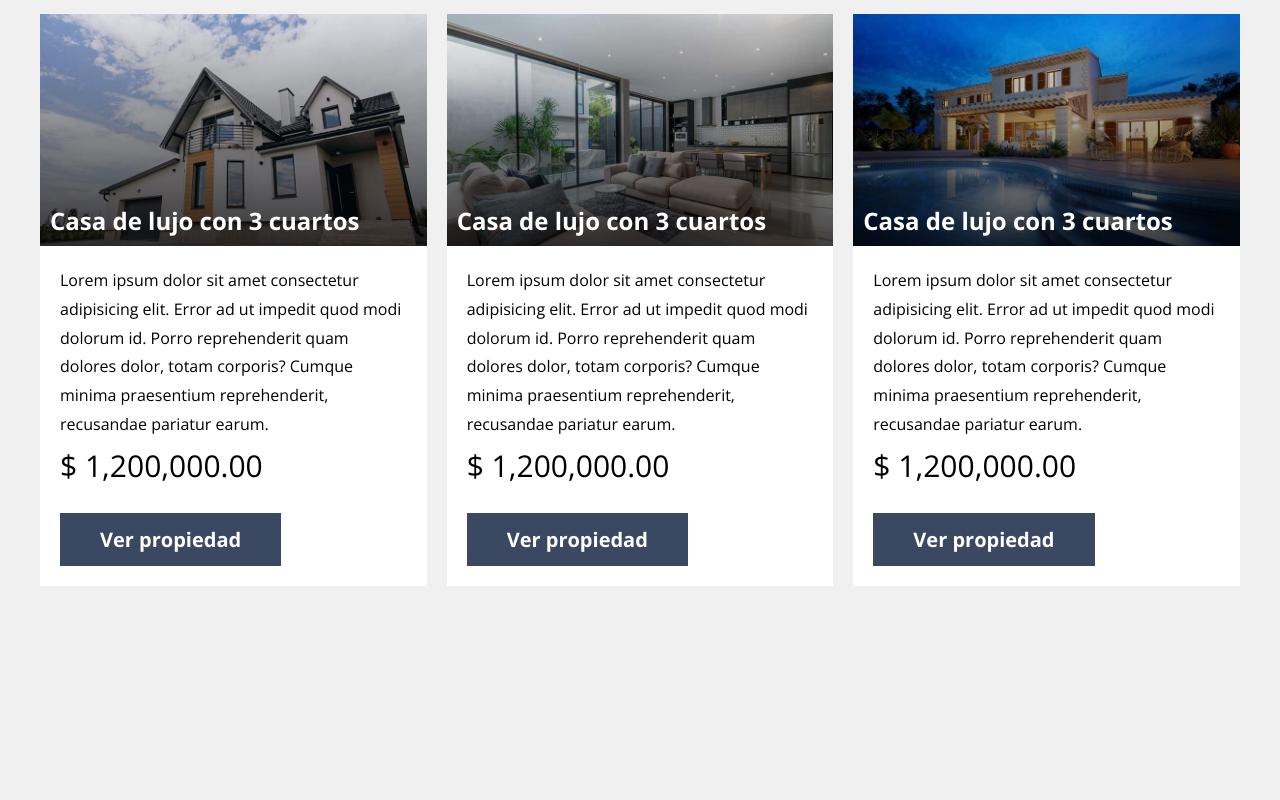
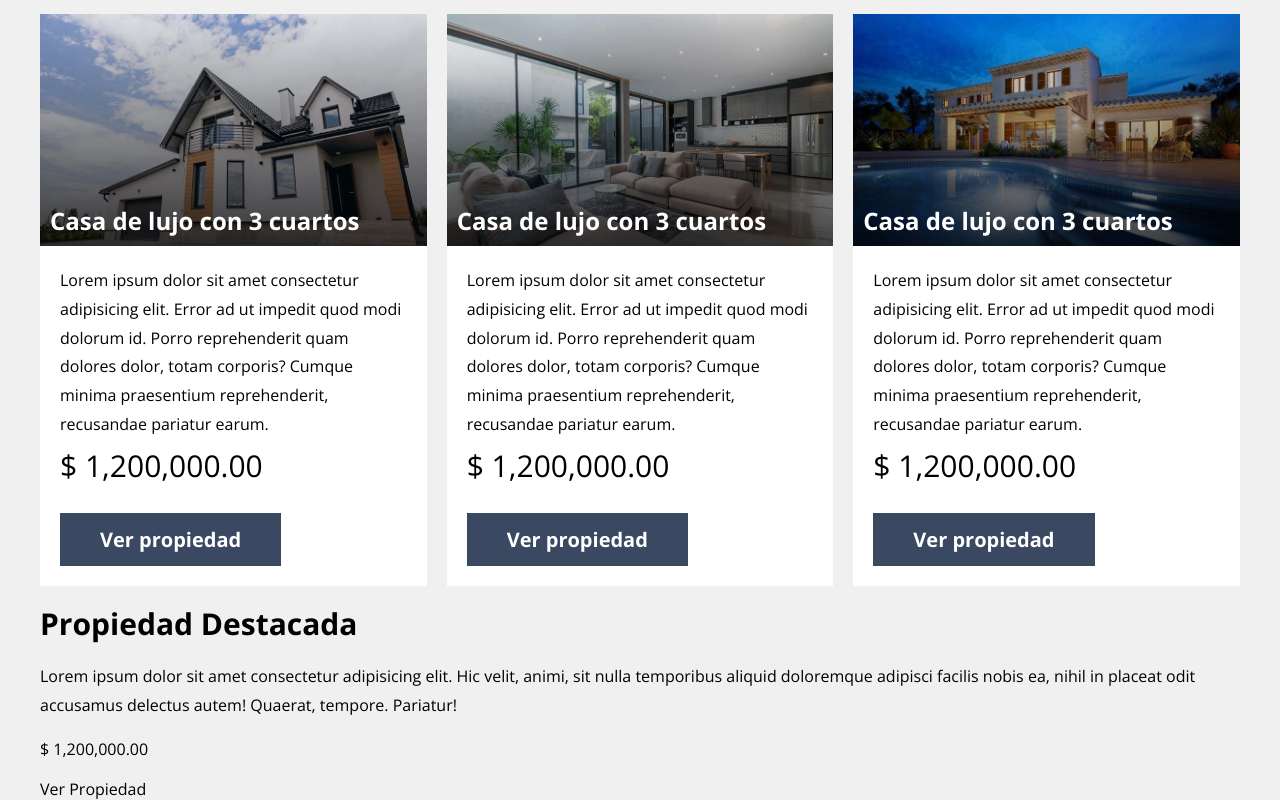
Before and after one commit to JosueP0721/Proyecto--Real-State, a website: page index.html in a window 1280 px wide. Shown: the part 1386-2186 px from the top of the page. Before the commit the page ends 1972 px from the top, so only its background shows below. Drawn offline with nearby package versions, Linux system fonts and the light colour scheme.

Commit message:
destacada html

```diff
--- a/index.html
+++ b/index.html
@@ -118,6 +118,18 @@
             </div>
         </div>
     </main>
+    <section class="destacada">
+        <div class="destacada__grid contenedor">
+            <div class="destacada__contenido">
+                <h3 class="destacada__heading">Propiedad Destacada</h3>
+                <p class="destacada__texto">Lorem ipsum dolor sit amet consectetur adipisicing elit. Hic velit, animi,
+                    sit nulla temporibus aliquid doloremque adipisci facilis nobis ea, nihil in placeat odit accusamus
+                    delectus autem! Quaerat, tempore. Pariatur!</p>
+                <p class="destacada__precio">$ 1,200,000.00</p>
+                <a href="#" class="destacada__enlace">Ver Propiedad</a>
+            </div>
+        </div>
+    </section>
 </body>
 
 </html>
```
